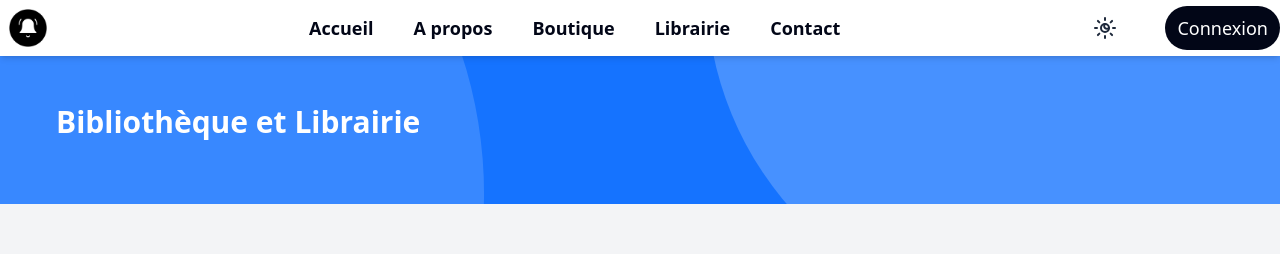
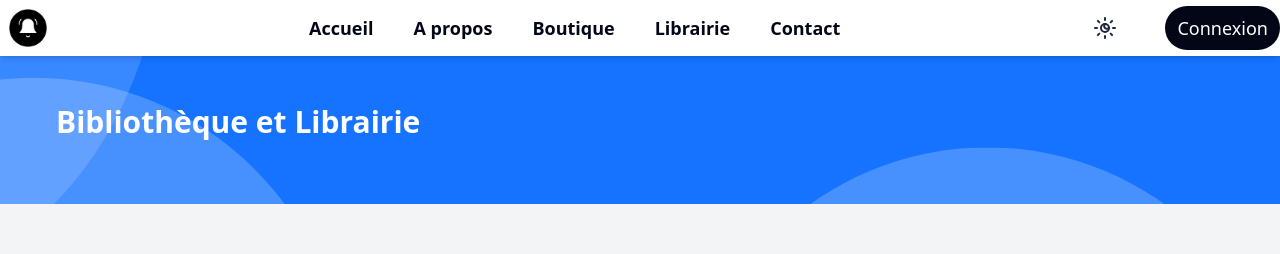
Before and after one commit to rovertnet/Bibliotheque, a React (Vite) app: page / in a window 1280 px wide. Shown: the top 254 px of the page. Built offline with nearby package versions, Linux system fonts and the light colour scheme.

Commit message:
modif du banner

```diff
--- a/src/component/body/Banner.jsx
+++ b/src/component/body/Banner.jsx
@@ -2,7 +2,7 @@
 function Banner() {
   return (
     <>
-      <div className="md:px-14 lg:px-14 sm:px-16 bg-[url('../../public/banner.png')] object-center md:w-full w-full p-16 px-14 md:h-full md:text-center h-full max-w-screen-2xl mx-auto">
+      <div className="md:px-14 lg:px-14 sm:px-16 bg-[url('../../public/banner.png')] bg-center md:bg-center object-cover md:w-full w-full p-16 px-14 md:h-full md:text-center h-full max-w-screen-2xl mx-auto">
         <div className=" container">
             <h1 className=" text-white text-3xl  font-extrabold text-start"> Bibliothèque et Librairie</h1>
         </div>
--- a/src/component/body/Livre.jsx
+++ b/src/component/body/Livre.jsx
@@ -6,7 +6,9 @@ function Livre() {
         <h1 className="text-center dark:text-slate-300 md:mb-8 mb-5 text-2xl md:text-3xl font-extrabold text-slate-900">
           Les plus vendus
         </h1>
-        <div className=""></div>
+        <div className="">
+
+        </div>
       </div>
     </>
   );
```
